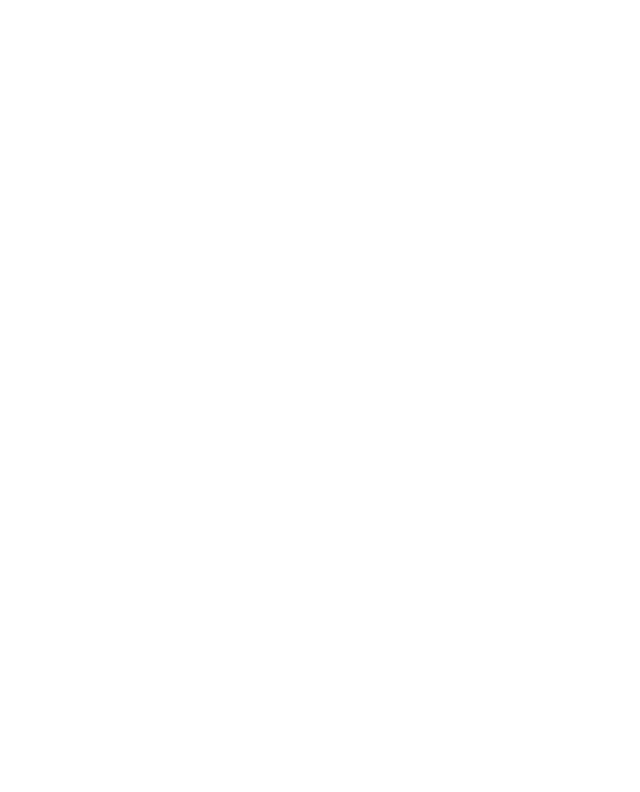
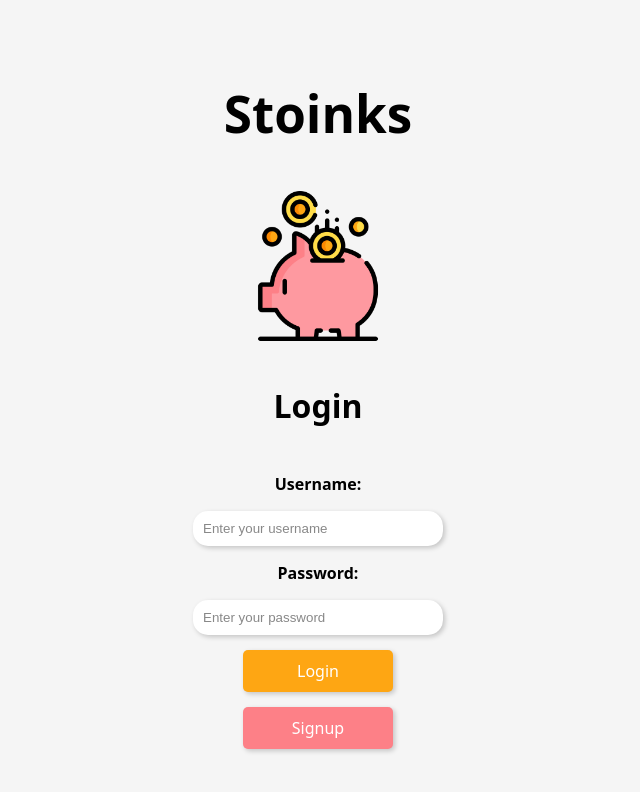
Before and after one commit to c0der4t/INSY7314-POE, a React (Vite) app in the folder frontend/: page /login in a window 1280 px wide. Before the commit this address had no page. Shown: the top 792 px of the page, without its empty margins (322-962 px from the left). Built offline with nearby package versions, Linux system fonts and the light colour scheme.

Commit message:
dashboard css implemented

```diff
--- a/frontend/src/App.jsx
+++ b/frontend/src/App.jsx
@@ -1,6 +1,9 @@
 import { BrowserRouter as Router, Routes, Route } from 'react-router-dom'
 import Home from './pages/Home.jsx'
 import Payments from './pages/Payments.jsx'
+import Login from './pages/Login/Login.jsx'
+import Dashboard from './pages/Dashboard/Dashboard.jsx'
+import Signup from './pages/Signup/Signup.jsx'
 
 
 function App() {
@@ -9,6 +12,9 @@ function App() {
       <Routes>
         <Route path="/" element={<Home/>}/>
         <Route path="/payments" element={<Payments/>}/>
+        <Route path="/login" element={<Login/>}/>
+        <Route path="/dashboard" element={<Dashboard/>}/>
+        <Route path="/signup" element={<Signup/>}/>
       </Routes>
     </Router>
   )
--- /dev/null
+++ b/frontend/src/pages/Dashboard/Dashboard.css
@@ -0,0 +1,75 @@
+html, body {
+  margin: 0;
+  height: 100%;
+}
+
+.heading{
+color: #000000;
+}
+
+.sub-heading{
+color: #000000;
+font-size: 32px;
+}
+
+.container {
+  display: flex;
+  flex-direction: column;
+  justify-content: center;
+  align-items: center;
+  height: 100vh;
+  width: 100vw;
+  gap: 15px;
+  background-color: #f5f5f5;
+  padding: 20px;
+  box-sizing: border-box;
+}
+
+.container img {
+  width: 150px;
+  height: auto;
+}
+
+.container input {
+  padding: 10px;
+  width: 250px;
+  border: none;
+  border-radius: 15px;
+  box-sizing: border-box;
+  background-color: #ffffff;
+  box-shadow: 2px 2px 5px rgba(0,0,0,0.2);
+   color: #000000;
+}
+
+.container label {
+  font-weight: bold;
+   color: #000000;
+}
+
+.container button {
+  padding: 10px 20px;
+  border: none;
+  border-radius: 5px;
+  cursor: pointer;
+  width: 120px;
+}
+
+.container input::placeholder {
+  color: #888888;
+  opacity: 1;
+}
+
+
+.container button:first-of-type {
+  background-color: #fea613;
+  color: white;
+  box-shadow: 2px 2px 5px rgba(0,0,0,0.2);
+  width: 150px;
+}
+
+.container button:last-of-type {
+  background-color: #fd8087;
+  color: white;
+  box-shadow: 2px 2px 5px rgba(0,0,0,0.2);
+   width: 150px;
+}
--- /dev/null
+++ b/frontend/src/pages/Dashboard/Dashboard.jsx
@@ -0,0 +1,29 @@
+import React from 'react';
+import { useNavigate } from 'react-router-dom';
+import './Dashboard.css';
+
+export default function Dashboard() {
+  const navigate = useNavigate();
+
+  const handlePayNow = () => {
+    navigate('/payments');
+  };
+
+  const handleLogout = () => {
+    navigate('/login');
+  };
+
+  return (
+    <div className="container">
+      <h1 className="heading">Dashboard</h1>
+
+      <div>
+        <button onClick={handlePayNow}>Pay Now</button>
+      </div>
+
+      <div>
+        <button onClick={handleLogout}>Logout</button>
+      </div>
+    </div>
+  );
+}
--- a/frontend/src/pages/Home.jsx
+++ b/frontend/src/pages/Home.jsx
@@ -1,5 +1,4 @@
 import React from 'react'
-import '../index.css'
 import { useEffect } from "react"
 import { useAuth } from '../context/AuthContext'
 import { Navigate, useNavigate, useNavigation } from 'react-router-dom'
@@ -13,20 +12,17 @@ export default function Home(){
         navigate("/payments")
     }
 
-    const handleLogout = () => {
-        navigate("/login")
+    const handleLogin = () => {
+        navigate("./login")
     }
 
     return(
         <div>
-            <h1>Dashboard</h1>
-            <div>
-                <button onClick={handlePayNow}>Pay Now</button>
+            <h1>Home Page</h1>
                 <div><br/>
-                    <button onClick={handleLogout}>Logout</button>
+                    <button onClick={handleLogin}>Login</button>
                 </div>
             </div>
-        </div>
 
     )
 }
```
